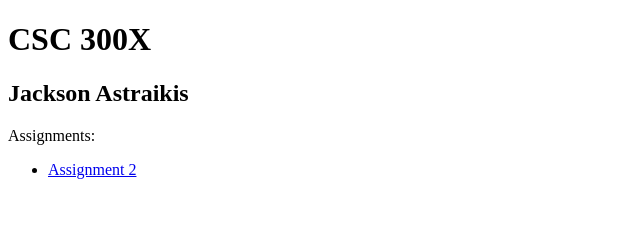
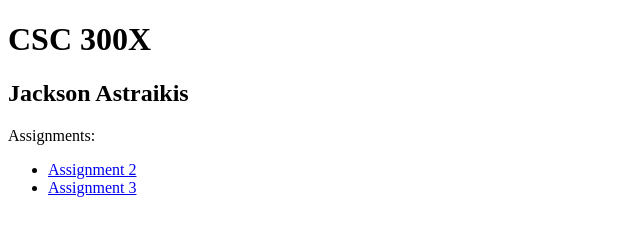
Before and after one commit to astraikis/astraikis.github.io, a plain HTML site: page index.html in a window 1280 px wide. Shown: the whole page, without its empty margins (0-640 px from the left). Drawn offline with Linux system fonts and the light colour scheme.

Commit message:
Update index.html

```diff
--- a/index.html
+++ b/index.html
@@ -12,6 +12,7 @@
     <p>Assignments:</p>
     <ul>
         <li><a href="./csc300x-hw2/index.html">Assignment 2</a></li>
+        <li><a href="./csc300x-hw3/index.html">Assignment 3</a></li>
     </ul>
   </body>
 </html>
```
